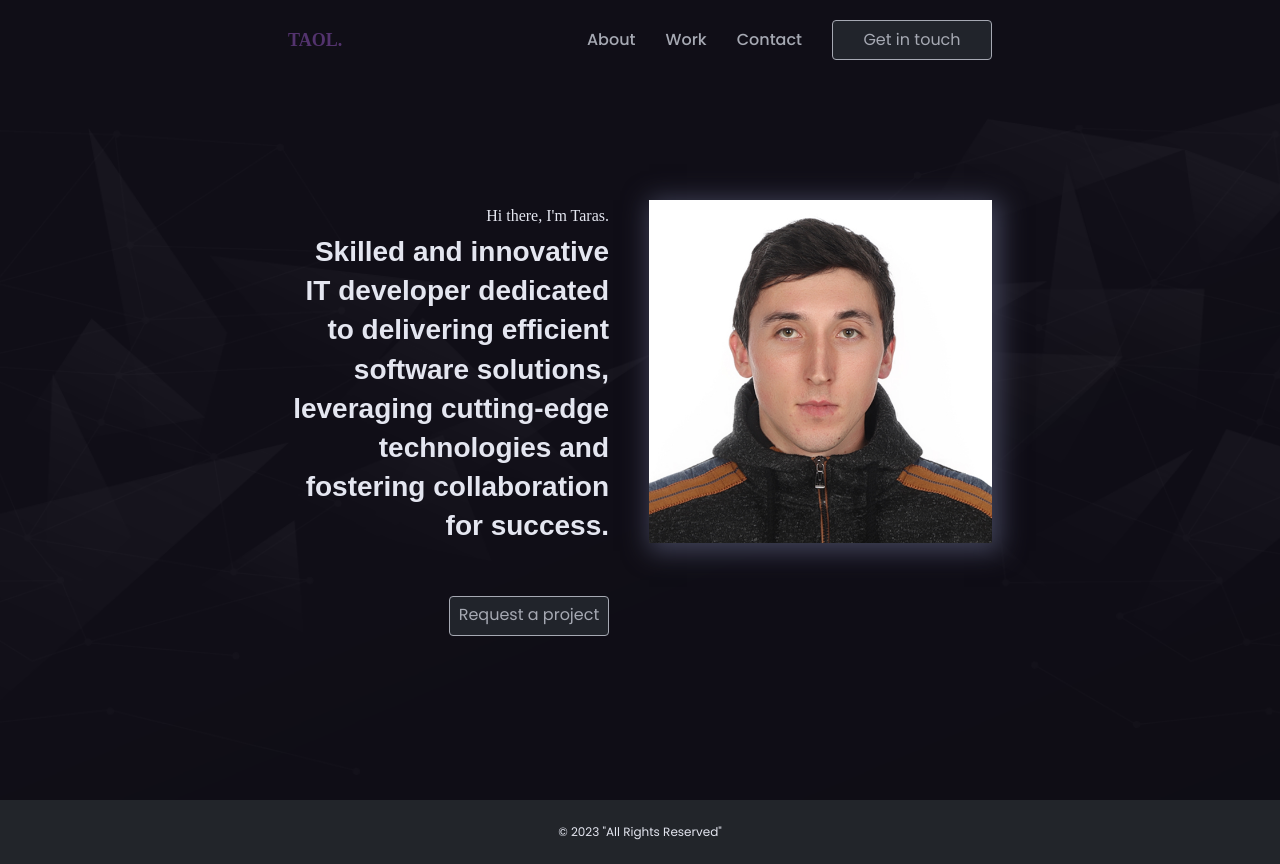
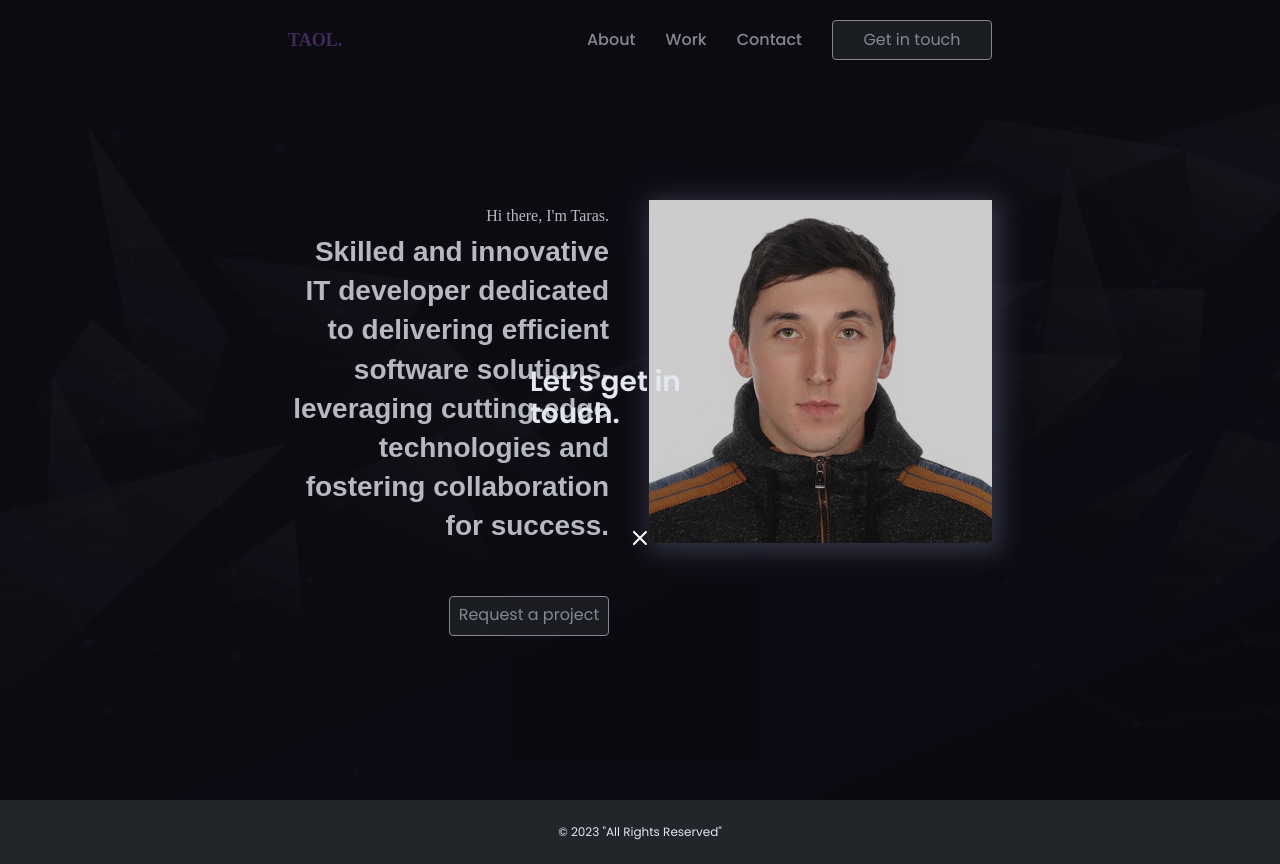
Before and after one commit to Taras-Novitskyi/MyPortfolio, a React (Create React App) app: page / in a window 1280 px wide. Both pictures are taken after a click on the button "Get in touch". Built offline with nearby package versions, Linux system fonts and the light colour scheme.

Commit message:
add modal

```diff
--- a/src/components/Header/Header.tsx
+++ b/src/components/Header/Header.tsx
@@ -1,9 +1,10 @@
-import React from "react";
+import React, { useState, useCallback } from "react";
 import { useLocation } from "react-router-dom";
 import { RxHamburgerMenu } from "react-icons/rx";
 
 import { Button } from "../Button/Button";
 import { Container } from "../Container/Container";
+import { Modal } from "../Modal/Modal";
 import {
   StyledHeader,
   StyledLink,
@@ -15,6 +16,12 @@ import {
 } from "./Header.styled";
 
 export const Header: React.FC = () => {
+  const [isShow, setIsShow] = useState(false);
+
+  const closeModal = useCallback(() => {
+    setIsShow(false);
+  }, []);
+
   const location = useLocation();
 
   return (
@@ -27,7 +34,14 @@ export const Header: React.FC = () => {
               <StyledLink to="/about">About</StyledLink>
               <StyledLink to="/work">Work</StyledLink>
               <StyledLink to="/contact">Contact</StyledLink>
-              <Button type="button">Get in touch</Button>
+              <Button
+                type="button"
+                onClick={() => {
+                  setIsShow(true);
+                }}
+              >
+                Get in touch
+              </Button>
             </StyledNav>
 
             <StyledBurger
@@ -42,6 +56,7 @@ export const Header: React.FC = () => {
           </MenuContainer>
         </HeaderWrapper>
       </Container>
+      {isShow && <Modal onClose={closeModal} />}
     </StyledHeader>
   );
 };
--- /dev/null
+++ b/src/components/Modal/Modal.styled.ts
@@ -0,0 +1,151 @@
+import styled from "styled-components";
+
+export const Backdrop = styled.div`
+  position: fixed;
+  top: 0;
+  left: 0;
+  width: 100%;
+  height: 100%;
+
+  z-index: 99;
+  background-color: rgba(0, 0, 0, 0.2);
+`;
+
+export const ModalBox = styled.div`
+  position: absolute;
+  top: 0;
+  bottom: 0;
+  left: 0;
+  right: 0;
+  z-index: 100;
+
+  @media (min-width: 375px) {
+    top: 50%;
+    left: 50%;
+
+    transform: translate(-50%, -50%);
+    width: 300px;
+    height: 300px;
+
+    border-radius: 30px;
+  }
+
+  @media (min-width: 768px) {
+    width: 400px;
+    height: 400px;
+  }
+
+  @media (min-width: 1440px) {
+    width: 500px;
+    height: 500px;
+  }
+`;
+
+export const MessageBox = styled.div`
+  position: absolute;
+  bottom: 50%;
+  left: 50%;
+  transform: translate(-50%, 50%);
+  width: 299px;
+  height: 269px;
+
+  padding-top: 40px;
+  padding-right: 26px;
+  padding-left: 26px;
+
+  @media (min-width: 375px) {
+    bottom: 18px;
+    transform: translateX(-50%);
+    width: 200px;
+    height: 180px;
+
+    padding-top: 22px;
+    padding-right: 18px;
+    padding-left: 18px;
+  }
+
+  @media (min-width: 768px) {
+    bottom: 24px;
+    width: 268px;
+    height: 242px;
+
+    padding-top: 32px;
+    padding-right: 24px;
+    padding-left: 24px;
+  }
+
+  @media (min-width: 1440px) {
+  }
+`;
+
+export const Message = styled.div`
+  font-family: "Poppins";
+  font-size: ${(p) => p.theme.fontSizes.xxxl}px;
+  font-weight: 600;
+  color: #e4e6f0;
+  border-color: transparent;
+
+  @media (min-width: 375px) {
+    font-size: ${(p) => p.theme.fontSizes.xxl}px;
+  }
+
+  @media (min-width: 768px) {
+    font-size: ${(p) => p.theme.fontSizes.xxxl}px;
+  }
+
+  @media (min-width: 1440px) {
+    font-size: ${(p) => p.theme.fontSizes.xxxl}px;
+  }
+`;
+
+export const CloseBtn = styled.button`
+  position: absolute;
+  bottom: 14px;
+  left: 50%;
+  transform: translateX(-50%);
+  width: 48px;
+  height: 48px;
+
+  border-radius: 50%;
+  border: none;
+  background-color: transparent;
+  transition: all 250ms cubic-bezier(0.4, 0, 0.2, 1);
+
+  @media (min-width: 375px) {
+    bottom: 12px;
+    width: 40px;
+    height: 40px;
+  }
+
+  @media (min-width: 768px) {
+    bottom: 14px;
+    height: 48px;
+    width: 48px;
+  }
+
+  @media (min-width: 1440px) {
+  }
+
+  &:hover,
+  &:focus {
+    background-color: #53336e;
+    outline: none;
+  }
+
+  &::before,
+  &::after {
+    content: "";
+    position: absolute;
+    top: 50%;
+    left: 50%;
+    width: 40%;
+    height: 2px;
+    background-color: white;
+    border-radius: 2px;
+    transform: translate(-50%, -50%) rotate(45deg);
+  }
+
+  &::after {
+    transform: translate(-50%, -50%) rotate(-45deg);
+  }
+`;
--- /dev/null
+++ b/src/components/Modal/Modal.tsx
@@ -0,0 +1,67 @@
+import React, { useState, useEffect, useRef, useCallback } from "react";
+import ReactDOM from "react-dom";
+
+import {
+  Backdrop,
+  Message,
+  CloseBtn,
+  ModalBox,
+  MessageBox,
+} from "./Modal.styled";
+
+type Props = {
+  onClose: () => void;
+};
+
+type TooltipRefType = {
+  current: HTMLElement | null;
+};
+
+export const Modal: React.FC<Props> = (props) => {
+  const tooltipRef: any = useRef(null);
+
+  const closeModal = useCallback(() => {
+    props.onClose();
+  }, [props]);
+
+  useEffect(() => {
+    const handleClick = (e: any) => {
+      if (tooltipRef?.current && !tooltipRef.current.contains(e.target)) {
+        closeModal();
+      }
+    };
+
+    const handleKeyDown = (e: any) => {
+      if (e.code === "Escape") {
+        closeModal();
+      }
+    };
+
+    const bodyElement = document.querySelector("body")!;
+
+    document.addEventListener("keydown", handleKeyDown)!;
+    document.addEventListener("click", handleClick, true)!;
+
+    return () => {
+      document.removeEventListener("keydown", handleKeyDown)!;
+      document.removeEventListener("click", handleClick, true)!;
+      bodyElement.style.overflow = "auto";
+    };
+  }, [closeModal]);
+
+  return ReactDOM.createPortal(
+    <>
+      <Backdrop>
+        <ModalBox ref={tooltipRef}>
+          <MessageBox>
+            <Message>
+              Let’s get in touch.
+            </Message>
+            <CloseBtn onClick={closeModal} />
+          </MessageBox>
+        </ModalBox>
+      </Backdrop>
+    </>,
+    document.querySelector("#modal-root")!
+  );
+};
```
